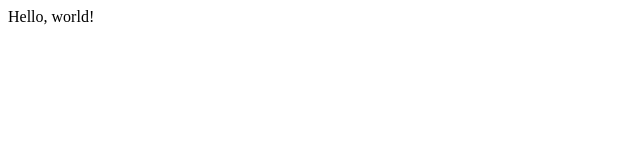
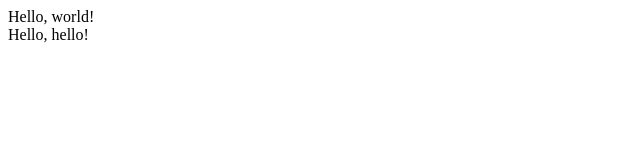
Before and after one commit to Valeriy08/lecture0, a plain HTML site: page index.html in a window 1280 px wide. Shown: the full height of the page, 0-640 px from the left. Drawn offline with Linux system fonts and the light colour scheme.

Commit message:
Update index.html

```diff
--- a/index.html
+++ b/index.html
@@ -4,6 +4,7 @@
         <title>My Webpage</title>
     </head>
     <body>
-        Hello, world!
+        Hello, world!<br>
+        Hello, hello!
     </body>
 </html>
```
